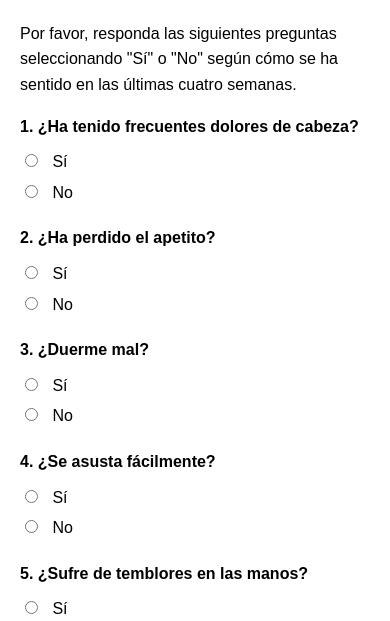
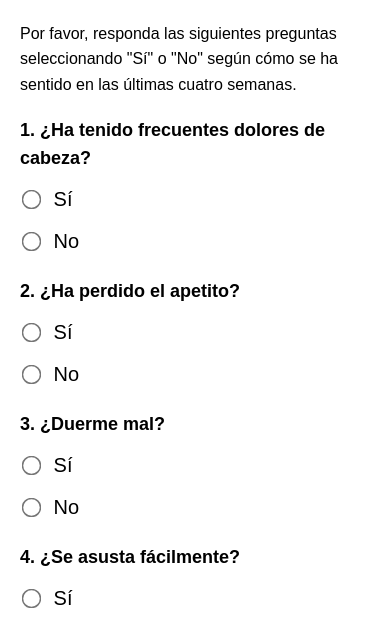
Before and after one commit to Washingtonwlad/cuestionario, a plain HTML site: page index.html in a window 390 px wide. Shown: the part 192-813 px from the top of the page. Drawn offline with Linux system fonts and the light colour scheme.

Commit message:
Update styles.css

```diff
--- a/styles.css
+++ b/styles.css
@@ -39,15 +39,20 @@ p {
 
 .pregunta p {
     font-weight: bold;
+    font-size: 18px; /* Aumenta el tamaño de las preguntas */
 }
 
 label {
     display: block;
-    margin-bottom: 5px;
+    margin-bottom: 10px; /* Aumenta el espacio entre opciones */
+    font-size: 18px; /* Aumenta el tamaño de fuente */
+    cursor: pointer; /* Cambia el cursor al pasar sobre el label */
 }
 
 input[type="radio"] {
     margin-right: 10px;
+    transform: scale(1.2); /* Aumenta el tamaño del radio button */
+    cursor: pointer; /* Cambia el cursor al pasar sobre el radio button */
 }
 
 button {
@@ -92,4 +97,21 @@ footer a:hover {
     header h1 {
         font-size: 1.5em;
     }
+
+    label {
+        font-size: 20px; /* Aumentamos el tamaño de fuente en móviles */
+    }
+
+    input[type="radio"] {
+        transform: scale(1.5); /* Aumentamos el tamaño del radio button en móviles */
+    }
+
+    .pregunta p {
+        font-size: 18px; /* Aumentamos el tamaño de las preguntas en móviles */
+    }
+
+    button {
+        font-size: 18px; /* Aumentamos el tamaño del texto del botón en móviles */
+        padding: 15px 20px; /* Aumentamos el tamaño del botón */
+    }
 }
```
